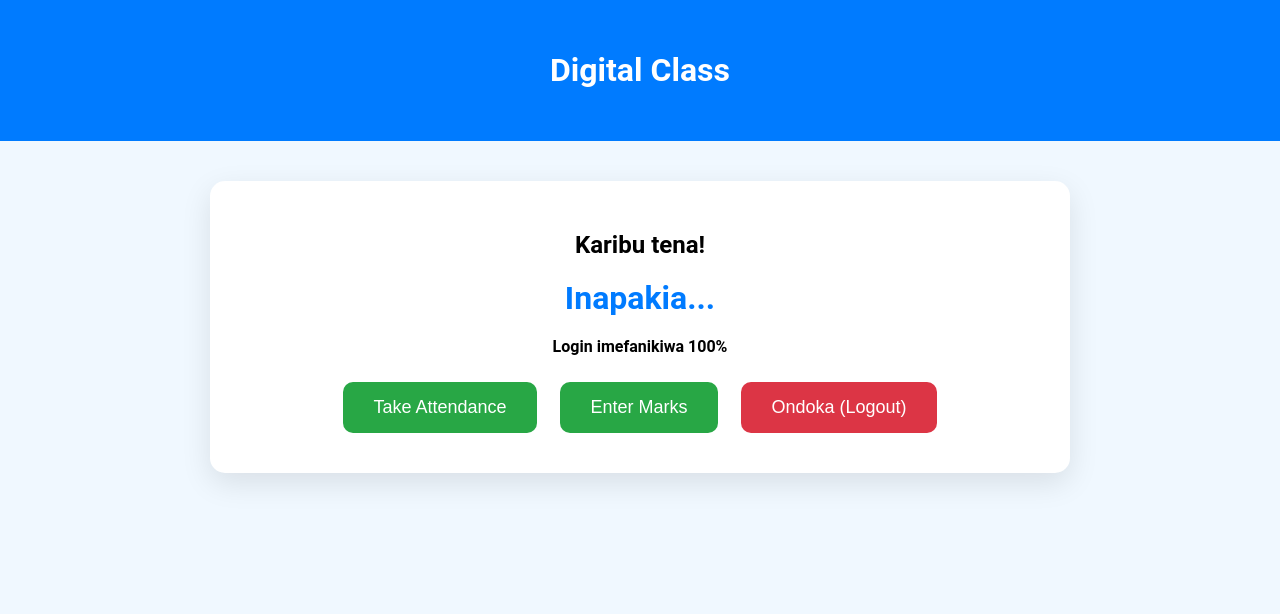
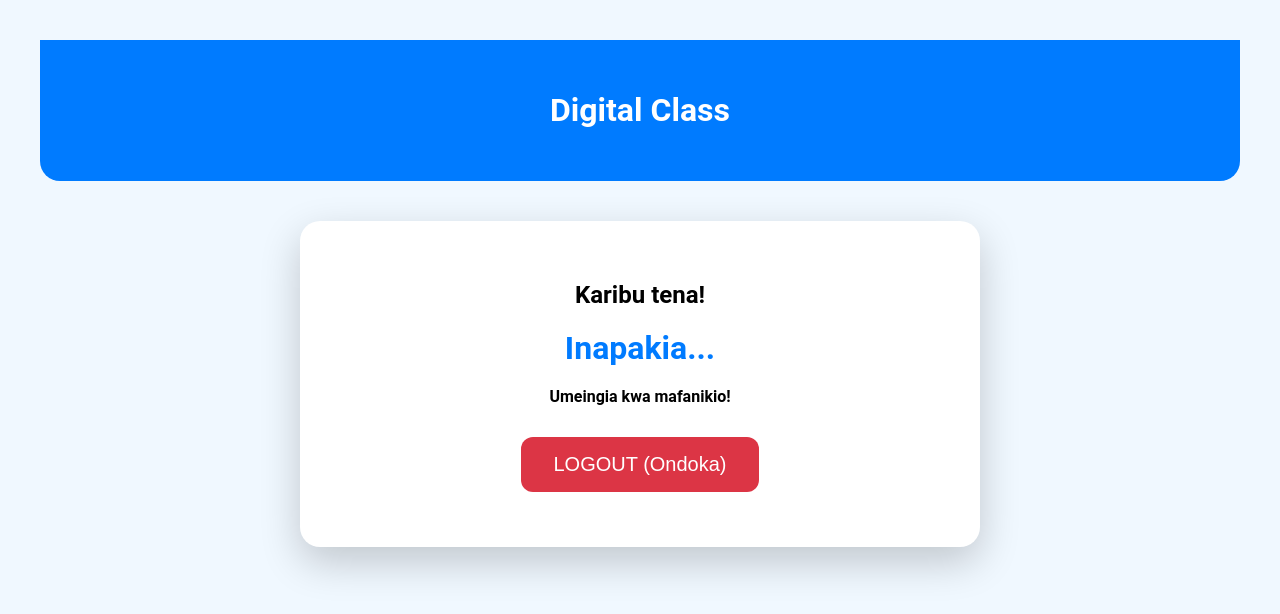
Before and after one commit to Richy-boy/digital-class-live, a plain HTML site: page dashboard.html in a window 1280 px wide. Drawn offline with Linux system fonts and the light colour scheme; no server answers.

Commit message:
Refactor dashboard layout and logout functionality

```diff
--- a/dashboard.html
+++ b/dashboard.html
@@ -5,31 +5,25 @@
     <meta name="viewport" content="width=device-width, initial-scale=1.0">
     <title>Digital Class - Dashboard</title>
     <style>
-        body{font-family:'Roboto',sans-serif;margin:0;background:#f0f8ff}
-        .header{background:#007BFF;color:#fff;padding:30px;text-align:center}
-        .container{max-width:800px;margin:40px auto;padding:30px;background:#fff;border-radius:15px;box-shadow:0 10px 30px rgba(0,0,0,0.1)}
+        body{font-family:'Roboto',sans-serif;margin:0;background:#f0f8ff;text-align:center;padding:40px}
+        .header{background:#007BFF;color:#fff;padding:30px;border-radius:0 0 20px 20px}
+        .container{max-width:600px;margin:40px auto;background:#fff;padding:40px;border-radius:20px;box-shadow:0 15px 40px rgba(0,0,0,0.2)}
         .user{font-size:32px;font-weight:bold;color:#007BFF;margin:20px 0}
-        .btn{padding:15px 30px;margin:10px;background:#28a745;color:#fff;border:none;border-radius:10px;font-size:18px;cursor:pointer}
-        .btn:hover{background:#218838}
-        .logout{background:#dc3545}
-        .logout:hover{background:#c82333}
+        button{padding:16px 32px;margin:15px;background:#dc3545;color:#fff;border:none;border-radius:12px;font-size:20px;cursor:pointer}
+        button:hover{background:#c82333;transform:scale(1.05);transition:0.3s}
     </style>
 </head>
 <body>
-    <div class="header">
-        <h1>Digital Class</h1>
+    <div class="header"><h1>Digital Class</h1></div>
+    <div class="container">
+        <h2>Karibu tena!</h2>
+        <div class="user" id="user-name">Inapakia...</div>
+        <p><strong>Umeingia kwa mafanikio!</strong></p>
+
+        <button id="logout-btn">LOGOUT (Ondoka)</button>
     </div>
 
-    <div class="container" style="text-align:center">
-        <h2>Karibu tena!</h2>
-        <div class="user" id="user-name">Inapakia...</div>
-        <p><strong>Login imefanikiwa 100%</strong></p>
-
-        <button class="btn" onclick="alert('Inakuja hivi karibuni!')">Take Attendance</button>
-        <button class="btn" onclick="alert('Inakuja hivi karibuni!')">Enter Marks</button>
-        <button class="btn logout" id="logout">Ondoka (Logout)</button>
-    </div>
-
+    <!-- FIREBASE MODULAR SDK -->
     <script type="module">
         import { initializeApp } from 'https://www.gstatic.com/firebasejs/10.7.1/firebase-app.js';
         import { getAuth, onAuthStateChanged, signOut } from 'https://www.gstatic.com/firebasejs/10.7.1/firebase-auth.js';
@@ -46,6 +40,7 @@
         const app = initializeApp(firebaseConfig);
         const auth = getAuth(app);
 
+        // Onyesha jina la user
         onAuthStateChanged(auth, (user) => {
             if (user) {
                 const name = user.displayName || user.email.split('@')[0];
@@ -55,11 +50,16 @@
             }
         });
 
-        document.getElementById('logout').addEventListener('click', () => {
-            signOut(auth).then(() => {
-                alert("Umetoka nje kwa salama!");
-                window.location.href = 'login.html';
-            });
+        // LOGOUT INAYOFANYA KAZI 100%
+        document.getElementById('logout-btn').addEventListener('click', () => {
+            signOut(auth)
+                .then(() => {
+                    alert("Umetoka nje kwa salama! 👋");
+                    window.location.href = 'login.html';
+                })
+                .catch((error) => {
+                    alert("Hitilafu ya logout: " + error.message);
+                });
         });
     </script>
 </body>
```
